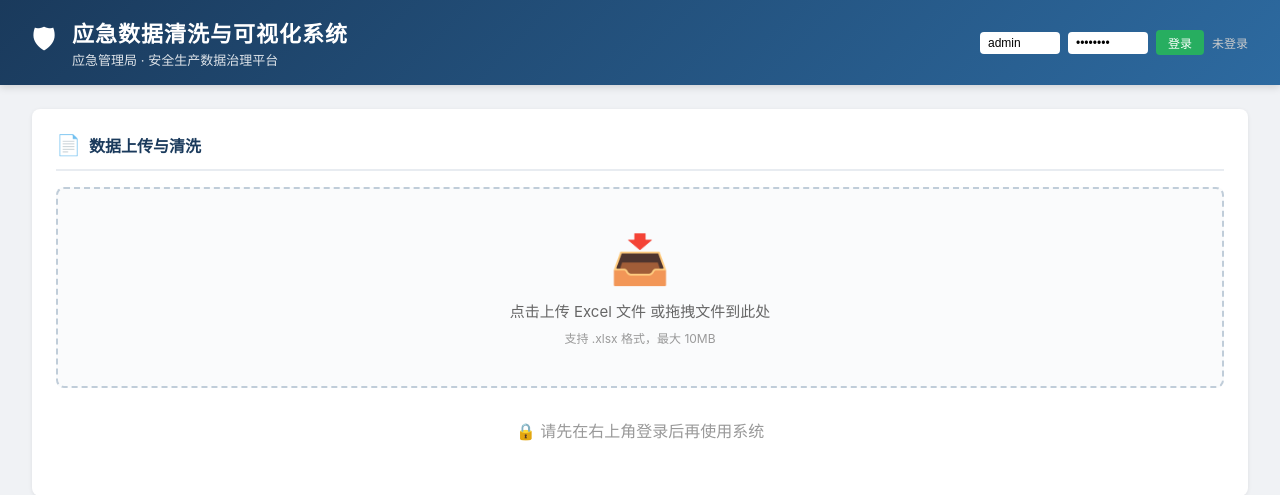
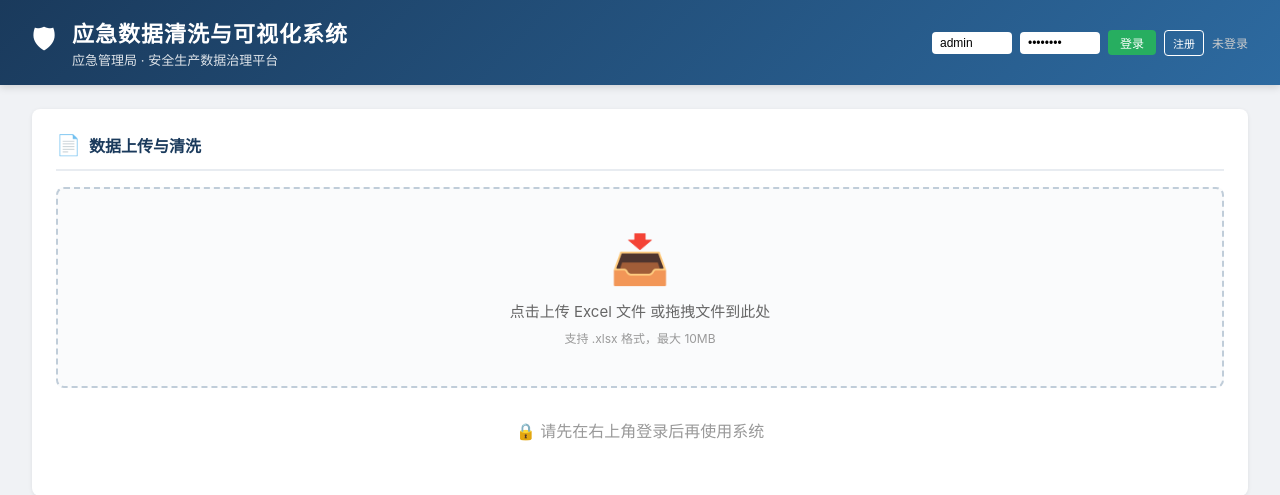
Before and after one commit to SunMohan2006/emergency-data-system, a Flask app: page / in a window 1280 px wide. Shown: the top 495 px of the page. Run offline with Flask 3, Linux system fonts and the light colour scheme; some libraries are stand-ins or nearby versions.

Commit message:
加注册功能: 前端注册表单+注册接口开放+注册完自动切回登录

```diff
--- a/emergency_data_system/auth.py
+++ b/emergency_data_system/auth.py
@@ -164,10 +164,10 @@ def register():
         role: 角色（operator/admin，默认为 operator）
         display_name: 显示名称
     """
-    # 检查当前用户是否是管理员
-    current_user = session.get('user', {})
-    if current_user.get('role') != 'admin':
-        return jsonify({'success': False, 'message': '仅管理员可创建新用户'}), 403
+    # 注册对所有人开放（如需限制，取消下面注释）
+    # current_user = session.get('user', {})
+    # if current_user.get('role') != 'admin':
+    #     return jsonify({'success': False, 'message': '仅管理员可创建新用户'}), 403
 
     data = request.get_json(silent=True) or {}
     username = (data.get('username') or '').strip()
--- a/emergency_data_system/static/js/charts.js
+++ b/emergency_data_system/static/js/charts.js
@@ -440,6 +440,64 @@ function downloadFile(type) {
 // ==================== 用户认证 ====================
 
 /**
+ * 切换登录/注册表单
+ */
+function toggleRegister() {
+    const bar = document.getElementById('registerBar');
+    const loginBar = document.getElementById('loginBar');
+    const btnShow = document.getElementById('btnShowRegister');
+    if (bar.style.display === 'none' || !bar.style.display) {
+        bar.style.display = 'flex';
+        loginBar.style.display = 'none';
+        btnShow.style.display = 'none';
+    } else {
+        bar.style.display = 'none';
+        loginBar.style.display = 'flex';
+        btnShow.style.display = 'inline-block';
+    }
+}
+
+/**
+ * 注册新用户
+ */
+async function doRegister() {
+    const username = document.getElementById('regUser').value.trim();
+    const password = document.getElementById('regPass').value;
+    const password2 = document.getElementById('regPass2').value;
+
+    if (!username || username.length < 2) {
+        showToast('用户名至少2个字符', 'error'); return;
+    }
+    if (!password || password.length < 6) {
+        showToast('密码至少6个字符', 'error'); return;
+    }
+    if (password !== password2) {
+        showToast('两次密码不一致', 'error'); return;
+    }
+
+    try {
+        const resp = await fetch('/auth/register', {
+            method: 'POST',
+            headers: { 'Content-Type': 'application/json' },
+            credentials: 'same-origin',
+            body: JSON.stringify({ username, password, role: 'operator', display_name: username }),
+        });
+        const result = await resp.json();
+        if (result.success) {
+            showToast('注册成功！请用新账号登录', 'success');
+            document.getElementById('regUser').value = '';
+            document.getElementById('regPass').value = '';
+            document.getElementById('regPass2').value = '';
+            toggleRegister();  // 切回登录界面
+        } else {
+            showToast(result.message, 'error');
+        }
+    } catch (err) {
+        showToast('注册失败，请检查服务', 'error');
+    }
+}
+
+/**
  * 登录 —— 调用 /auth/login，成功后更新UI
  */
 async function doLogin() {
--- a/emergency_data_system/templates/index.html
+++ b/emergency_data_system/templates/index.html
@@ -21,9 +21,17 @@
     <div id="loginBar" style="display:flex;align-items:center;gap:8px;">
         <input type="text" id="loginUser" placeholder="用户名" style="padding:4px 8px;border-radius:4px;border:none;width:80px;font-size:12px;" value="admin">
         <input type="password" id="loginPass" placeholder="密码" style="padding:4px 8px;border-radius:4px;border:none;width:80px;font-size:12px;" value="admin123">
-        <button onclick="doLogin()" style="padding:4px 12px;border-radius:4px;border:none;background:#27ae60;color:#fff;cursor:pointer;font-size:12px;">登录</button>
+        <button onclick="doLogin()" id="btnLogin" style="padding:4px 12px;border-radius:4px;border:none;background:#27ae60;color:#fff;cursor:pointer;font-size:12px;">登录</button>
         <button onclick="doLogout()" id="btnLogout" style="padding:4px 12px;border-radius:4px;border:none;background:#e74c3c;color:#fff;cursor:pointer;font-size:12px;display:none;">登出</button>
+        <button onclick="toggleRegister()" id="btnShowRegister" style="padding:4px 8px;border-radius:4px;border:1px solid #fff;background:transparent;color:#fff;cursor:pointer;font-size:11px;">注册</button>
         <span id="loginStatus" style="font-size:12px;color:#ccc;">未登录</span>
+    </div>
+    <div id="registerBar" style="display:none;align-items:center;gap:8px;margin-top:4px;">
+        <input type="text" id="regUser" placeholder="新用户名" style="padding:4px 8px;border-radius:4px;border:none;width:80px;font-size:12px;">
+        <input type="password" id="regPass" placeholder="密码" style="padding:4px 8px;border-radius:4px;border:none;width:80px;font-size:12px;">
+        <input type="password" id="regPass2" placeholder="确认密码" style="padding:4px 8px;border-radius:4px;border:none;width:80px;font-size:12px;">
+        <button onclick="doRegister()" style="padding:4px 12px;border-radius:4px;border:none;background:#f39c12;color:#fff;cursor:pointer;font-size:12px;">确认注册</button>
+        <button onclick="toggleRegister()" style="padding:4px 8px;border-radius:4px;border:1px solid #fff;background:transparent;color:#fff;cursor:pointer;font-size:11px;">取消</button>
     </div>
 </div>
 
```
